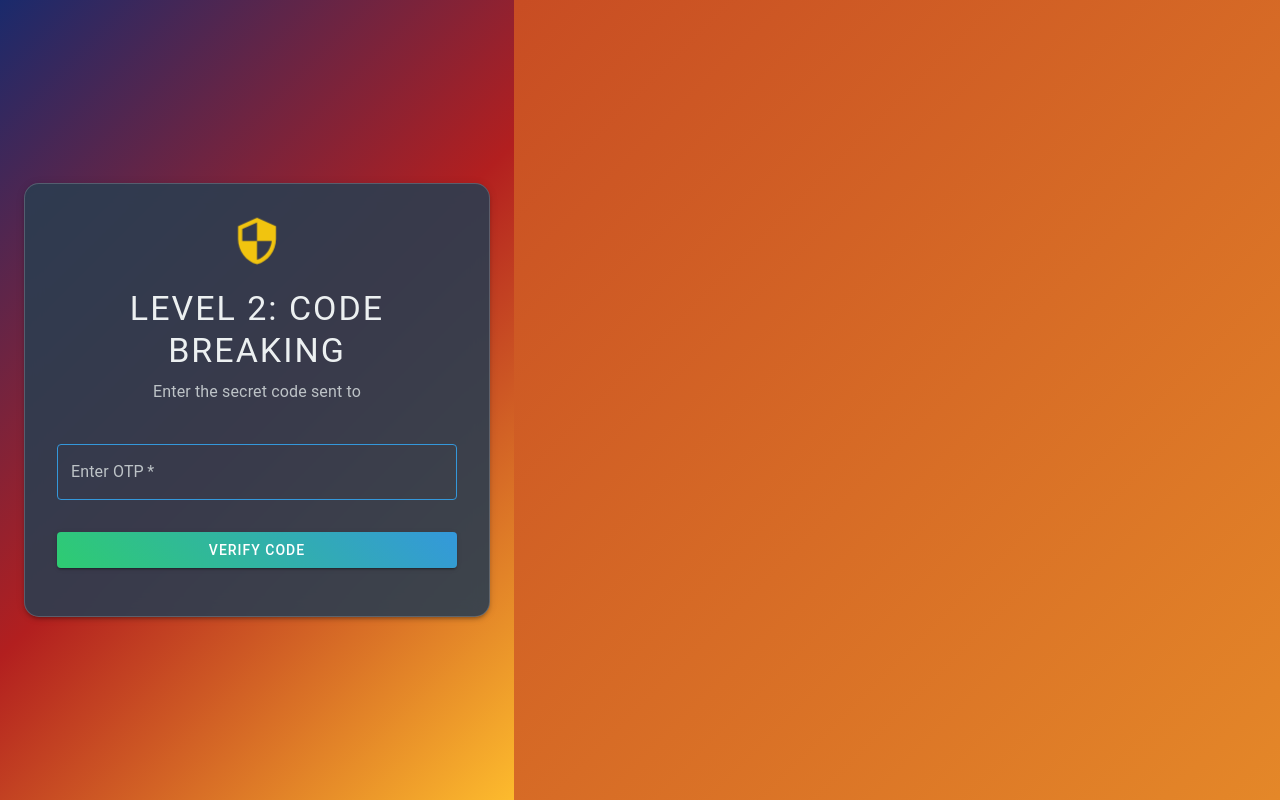
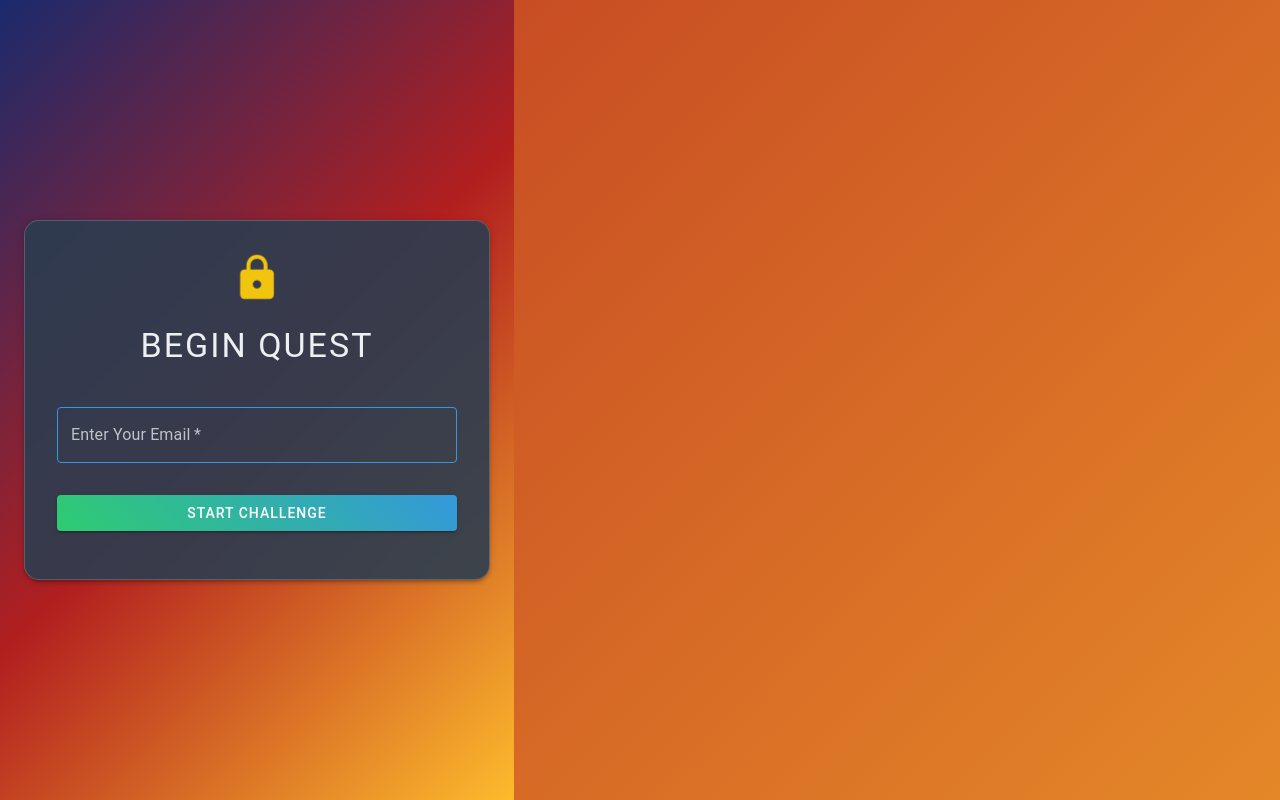
Before and after one commit to Ojasvsakhi/Multi-Factor-Authetication-Password-Manager, a React (Vite) app in the folder frontend/: page / in a window 1280 px wide. Built offline with nearby package versions, Linux system fonts and the light colour scheme.

Commit message:
Update App.jsx

```diff
--- a/frontend/src/App.jsx
+++ b/frontend/src/App.jsx
@@ -1,4 +1,5 @@
 import { BrowserRouter as Router, Routes, Route } from 'react-router-dom';
+import Login from './components/Login';  // Add this import
 import OtpFlow from './components/OtpFlow';
 import Dashboard from './components/DashBoard';
 
@@ -6,7 +7,8 @@ function App() {
   return (
     <Router>
       <Routes>
-        <Route path="/" element={<OtpFlow />} />
+        <Route path="/" element={<Login />} />  {/* Changed this line */}
+        <Route path="/verify-otp" element={<OtpFlow />} />  {/* Added this route */}
         <Route path="/dashboard" element={<Dashboard />} />
       </Routes>
     </Router>
```
